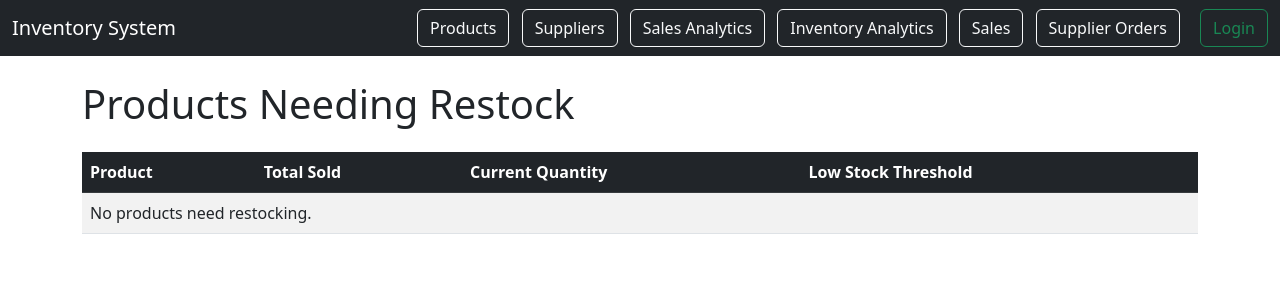
After one commit to msogoya01/inventory, a Django app: template inventory_system/inventory/templates/inventory/inventory_analytics.html in a window 1280 px wide. The commit adds this page. Shown: the top 300 px of the page. Run offline with Django 5.2, Linux system fonts and the light colour scheme; the template is opened without the code that fills it, so the values that code supplies are empty.

Commit message:
analysis

```diff
--- a/inventory_system/inventory/templates/inventory/base.html
+++ b/inventory_system/inventory/templates/inventory/base.html
@@ -11,7 +11,8 @@
     <div>
       <a class="btn btn-outline-light me-2" href="{% url 'product_list' %}">Products</a>
       <a class="btn btn-outline-light me-2" href="{% url 'supplier_list' %}">Suppliers</a>
-      <a class="btn btn-outline-light me-2" href="{% url 'supplier_analytics' %}">Supplier Analytics</a>
+      <a class="btn btn-outline-light me-2" href="{% url 'sales_analytics' %}">Sales Analytics</a>
+      <a class="btn btn-outline-light me-2" href="{% url 'inventory_analytics' %}">Inventory Analytics</a>
       <a class="btn btn-outline-light me-2" href="{% url 'sale_list' %}">Sales</a>
       <a class="btn btn-outline-light me-2" href="{% url 'supplierorder_list' %}">Supplier Orders</a>
       {% if user.is_authenticated %}
--- /dev/null
+++ b/inventory_system/inventory/templates/inventory/inventory_analytics.html
@@ -0,0 +1,27 @@
+{% extends 'inventory/base.html' %}
+{% block title %}Inventory Analytics{% endblock %}
+{% block content %}
+<h1 class="mb-4">Products Needing Restock</h1>
+<table class="table table-striped table-hover">
+    <thead class="table-dark">
+        <tr>
+            <th>Product</th>
+            <th>Total Sold</th>
+            <th>Current Quantity</th>
+            <th>Low Stock Threshold</th>
+        </tr>
+    </thead>
+    <tbody>
+        {% for product in products %}
+        <tr>
+            <td>{{ product.name }}</td>
+            <td>{{ product.total_sold|default:0 }}</td>
+            <td>{{ product.quantity }}</td>
+            <td>{{ product.low_stock_threshold }}</td>
+        </tr>
+        {% empty %}
+        <tr><td colspan="4">No products need restocking.</td></tr>
+        {% endfor %}
+    </tbody>
+</table>
+{% endblock %}
--- a/inventory_system/inventory/urls.py
+++ b/inventory_system/inventory/urls.py
@@ -16,7 +16,6 @@ urlpatterns = [
     path('suppliers/add/', views.SupplierCreateView.as_view(), name='supplier_add'),
     path('suppliers/<int:pk>/edit/', views.SupplierUpdateView.as_view(), name='supplier_edit'),
     path('suppliers/<int:pk>/delete/', views.SupplierDeleteView.as_view(), name='supplier_delete'),
-    path('suppliers/analytics/', views.SupplierAnalyticsView.as_view(), name='supplier_analytics'),
 
     # Sale URLs
     path('sales/', views.SaleListView.as_view(), name='sale_list'),
@@ -29,4 +28,6 @@ urlpatterns = [
     path('orders/', views.SupplierOrderListView.as_view(), name='supplierorder_list'),
     path('orders/add/', views.SupplierOrderCreateView.as_view(), name='supplierorder_add'),
     path('orders/<int:pk>/edit/', views.SupplierOrderUpdateView.as_view(), name='supplierorder_edit'),
+    path('analytics/sales/', views.SalesAnalyticsView.as_view(), name='sales_analytics'),
+    path('analytics/inventory/', views.InventoryAnalyticsView.as_view(), name='inventory_analytics'),
 ]
```
Also changed, not shown: inventory_system/inventory/templates/inventory/sales_analytics.html (added, +25 -0 lines), inventory_system/inventory/templates/inventory/supplier_analytics.html (deleted, +0 -25 lines), inventory_system/inventory/templates/inventory/supplierorder_form.html (+6 -1 lines), inventory_system/inventory/views.py (+16 -21 lines), inventory_system/db.sqlite3.
